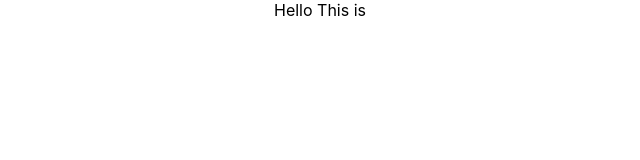
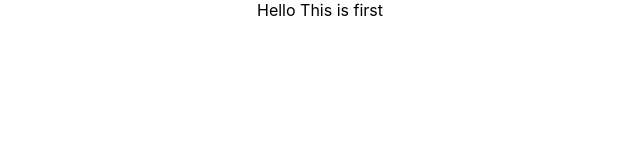
Before and after one commit to marcussteel/checkforpicnic, a React (Create React App) app: page / in a window 1280 px wide. Shown: the top 160 px of the page, without its empty margins (320-960 px from the left). Built offline with nearby package versions, Linux system fonts and the light colour scheme.

Commit message:
ready to go

```diff
--- a/src/App.js
+++ b/src/App.js
@@ -4,7 +4,7 @@ import './App.css';
 function App() {
   return (
     <div className="App">
-Hello This is
+Hello This is first
     </div>
   );
 }
```
